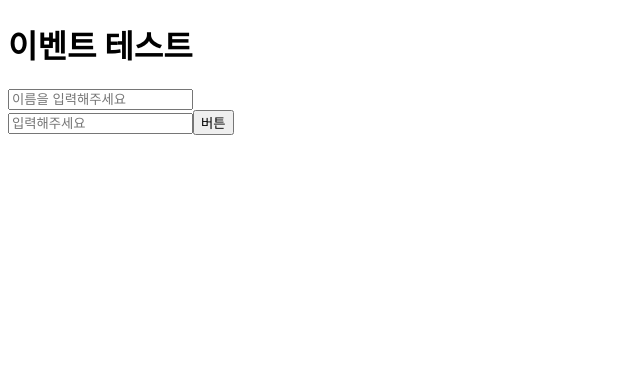
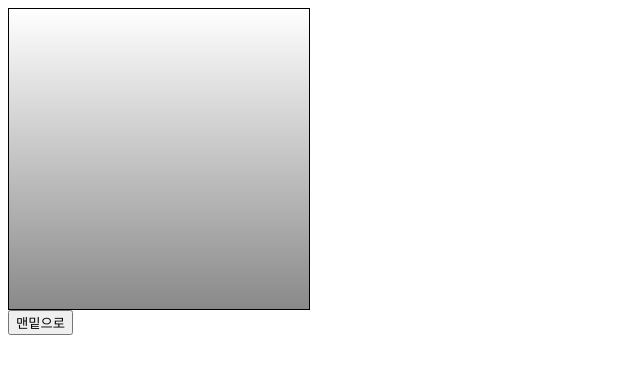
Before and after one commit to yunyun3599/ReactStudy2, a React (Create React App) app: page / in a window 1280 px wide. Shown: the top 374 px of the page, without its empty margins (0-640 px from the left). Built offline with nearby package versions, Linux system fonts and the light colour scheme.

Commit message:
studying ref

```diff
--- a/src/App.js
+++ b/src/App.js
@@ -1,11 +1,19 @@
 import React, { Component } from "react";
 import "./App.css";
-import EventTest from './EventTest';
+import ValidationSample from "./ValidationSample";
+import ScrollBox from "./ScrollBox";
 
-const App = () => {
-  return(
-    <EventTest />
-  );
+class App extends Component {
+  render(){
+    return(
+      <div>
+        <ScrollBox ref = {(ref) => this.scrollBox = ref}/>
+        <button onClick = {() => this.scrollBox.scrollToBottom()}>
+          맨밑으로
+        </button>
+      </div>
+    );
+  }
 };
 
 export default App;
--- /dev/null
+++ b/src/ScrollBox.js
@@ -0,0 +1,31 @@
+import React, { Component } from 'react';
+
+class ScrollBox extends Component{
+    scrollToBottom = () => {
+        const {scrollHeight, clientHeight} = this.box;
+        this.box.scrollTop = scrollHeight - clientHeight;
+    }
+    render(){
+        const style = {
+            border: '1px solid black',
+            height: '300px',
+            width: '300px',
+            overflow: 'auto',
+            position: 'relative'
+        };
+
+        const innerStyle = {
+            width: '100%',
+            height: '650px',
+            background: 'linear-gradient(white, black)'
+        }
+        return (
+            <div
+                style={style}
+                ref={(ref)=>{this.box=ref}}>
+                <div style={innerStyle}/>
+            </div>
+        )
+    }
+}
+export default ScrollBox;
--- /dev/null
+++ b/src/ValidationSample.css
@@ -0,0 +1,6 @@
+.success {
+    background-color: lightgreen;
+}
+.failure{
+    background-color: lightcoral;
+}
--- /dev/null
+++ b/src/ValidationSample.js
@@ -0,0 +1,42 @@
+import React, { Component } from 'react';
+import './ValidationSample.css';
+
+class ValidationSample extends Component {
+    state = {
+        password: '',
+        clicked: false,
+        validated: false
+    }
+    handleChange = (e) => {
+        this.setState({
+            password: e.target.value
+        });
+    }
+    handleKeyPress = (e) => {
+        if(e.key==="Enter") this.handleButtonClick();
+    }
+    handleButtonClick = () => {
+        this.setState({
+            clicked:true,
+            validated: this.state.password === '0000'
+        });
+        this.input.focus();
+    }
+    render(){
+        return (
+            <div>
+                <input
+                    ref = {(ref) => this.input = ref}
+                    type="password"
+                    value={this.state.password}
+                    onChange={this.handleChange}
+                    className={this.state.clicked? (this.state.validated ? 'success' : 'failure') : '' }
+                    onKeyPress = {this.handleKeyPress}
+                />
+                <button onClick = {this.handleButtonClick}>검증하기</button>
+            </div>
+        );
+    }
+}
+
+export default ValidationSample;
```
